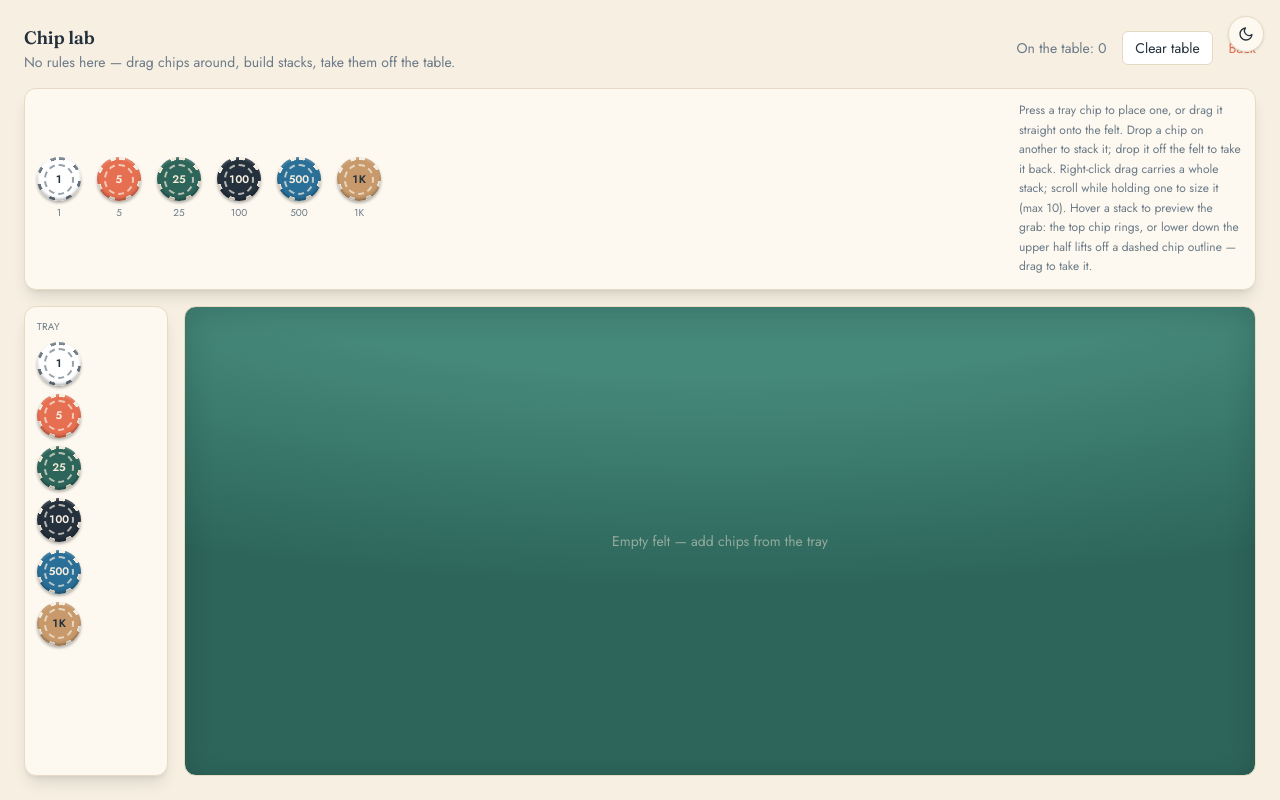
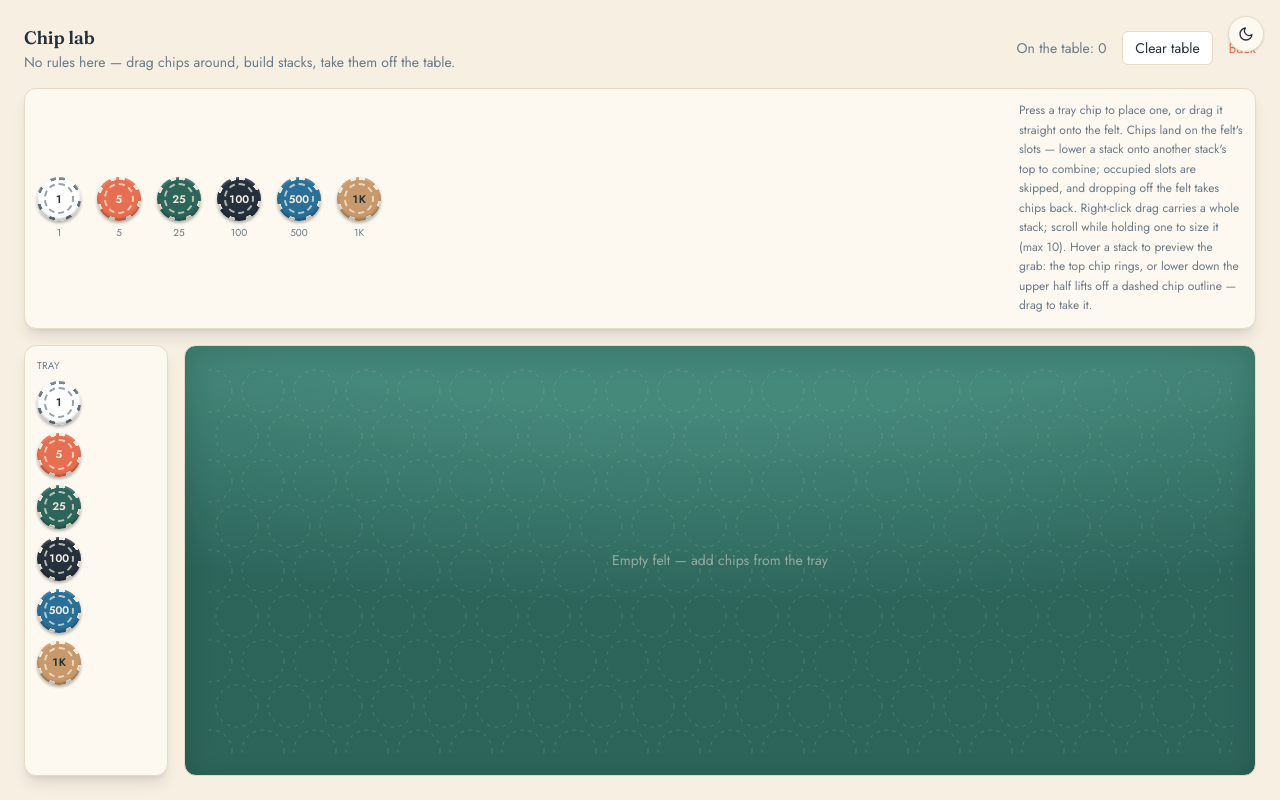
Before and after one commit to sarahrobichaud/ladies, a React (Vite) app in the folder web/: page /chips in a window 1280 px wide. Built offline with nearby package versions, Linux system fonts and the light colour scheme.

Commit message:
feat: add chip stack drag interactions

```diff
--- a/web/src/pages/chip-lab.tsx
+++ b/web/src/pages/chip-lab.tsx
@@ -15,18 +15,22 @@ const TRAY: { value: bigint; tier: number }[] = [
 ];
 
 const CHIP_RADIUS = 22; // matches the 44px chips
-const SNAP_RADIUS = 30; // drop this close to another chip to stack
 const SPAWN_THRESHOLD = 6; // pointer travel before a tray press becomes a drag
 const MAX_STACK = 10; // wheel-sizing cap for a uniform stack
 const STACK_LIFT = 6; // vertical px between chips rendered in a pile
 const PREVIEW_LIFT = 10; // hover preview: how far the upper half rises
+const COMBINE_BAND = 16; // vertical combine band above a stack's top chip
+const COMBINE_HALF_WIDTH = 20; // horizontal tolerance for the combine band
+// Slot lattice: staggered rows (every other row offset half a spacing) so
+// slots align along diagonals. Row height is spacing·√3/2, making every
+// slot equidistant from its six neighbours — a circle packing.
+const SLOT_SPACING = 52;
+const SLOT_ROW_HEIGHT = 45;
 
 type ChipPiece = { id: number; value: bigint; tier: number; x: number; y: number };
 type Piece = ChipPiece & { depth: number; pileSize: number };
 type Drag = { ids: number[]; pointerId: number; grabX: number; grabY: number };
 type Spawn = { value: bigint; tier: number; pointerId: number; startX: number; startY: number };
-
-const clamp = (v: number, min: number, max: number) => Math.min(max, Math.max(min, v));
 
 // The shared kind of a grabbed group, or null when the chips differ —
 // only uniform stacks can be sized with the wheel.
@@ -54,6 +58,82 @@ function withDepths(chips: ChipPiece[]): Piece[] {
   });
 }
 
+// Every lattice slot that fits a felt of w×h, keeping slot centers a chip
+// radius away from the edges so chips never land half-clipped.
+function allSlots(w: number, h: number): { x: number; y: number }[] {
+  const slots: { x: number; y: number }[] = [];
+  for (let row = 0; row * SLOT_ROW_HEIGHT <= h; row++) {
+    const y = row * SLOT_ROW_HEIGHT;
+    if (y < CHIP_RADIUS || y > h - CHIP_RADIUS) continue;
+    const offset = row % 2 === 1 ? SLOT_SPACING / 2 : 0;
+    for (let x = offset; x <= w; x += SLOT_SPACING) {
+      if (x < CHIP_RADIUS || x > w - CHIP_RADIUS) continue;
+      slots.push({ x, y });
+    }
+  }
+  return slots;
+}
+
+// Nearest lattice slot with no chip on it (dragged chips excluded — they
+// are in hand). Null when the felt is full.
+function nearestFreeSlot(
+  chips: ChipPiece[],
+  excludeIds: number[],
+  x: number,
+  y: number,
+  w: number,
+  h: number,
+): { x: number; y: number } | null {
+  const exclude = new Set(excludeIds);
+  const occupied = new Set(chips.filter((c) => !exclude.has(c.id)).map((c) => `${c.x},${c.y}`));
+  let best: { x: number; y: number } | null = null;
+  let bestD = Infinity;
+  for (const s of allSlots(w, h)) {
+    if (occupied.has(`${s.x},${s.y}`)) continue;
+    const d = (s.x - x) ** 2 + (s.y - y) ** 2;
+    if (d < bestD) {
+      bestD = d;
+      best = s;
+    }
+  }
+  return best;
+}
+
+// The pile a dropped group would combine with: the one whose top chip
+// meets the dragged group's bottom chip — a thin band right at the top of
+// the existing stack, never its body.
+function mergeTarget(
+  chips: ChipPiece[],
+  exclude: Set<number>,
+  me: ChipPiece,
+): { x: number; y: number; size: number } | null {
+  const piles = new Map<string, { x: number; y: number; size: number }>();
+  for (const c of chips) {
+    if (exclude.has(c.id)) continue;
+    const key = `${c.x},${c.y}`;
+    const p = piles.get(key) ?? { x: c.x, y: c.y, size: 0 };
+    p.size += 1;
+    piles.set(key, p);
+  }
+
+  let target: { x: number; y: number; size: number } | null = null;
+  let bestD = Infinity;
+  for (const p of piles.values()) {
+    const topY = p.y - (p.size - 1) * STACK_LIFT;
+    // The dragged stack's bottom must be at (or just above) the existing
+    // stack's top — below that line is the body, which never combines.
+    if (me.y < topY - COMBINE_BAND || me.y > topY + 4) continue;
+    const dx = Math.abs(p.x - me.x);
+    if (dx > COMBINE_HALF_WIDTH) continue;
+    const d = dx + Math.abs(topY - me.y);
+    if (d < bestD) {
+      bestD = d;
+      target = p;
+    }
+  }
+  return target;
+}
+
 export function ChipLab() {
   const canvasRef = useRef<HTMLDivElement | null>(null);
   const nextId = useRef(1);
@@ -62,6 +142,18 @@ export function ChipLab() {
   const [drag, setDrag] = useState<Drag | null>(null);
   const [spawn, setSpawn] = useState<Spawn | null>(null);
   const [hoverId, setHoverId] = useState<number | null>(null);
+  const [canvasSize, setCanvasSize] = useState({ w: 0, h: 0 });
+
+  // Measured felt size, for the slot lattice and its landing preview.
+  useEffect(() => {
+    const el = canvasRef.current;
+    if (!el) return;
+    const observer = new ResizeObserver(
+      ([entry]) => setCanvasSize({ w: entry.contentRect.width, h: entry.contentRect.height }),
+    );
+    observer.observe(el);
+    return () => observer.disconnect();
+  }, []);
 
   // Mirror the gesture state for the native wheel listener, which is
   // registered once and would otherwise see stale closures.
@@ -120,6 +212,26 @@ export function ChipLab() {
     const hovered = pieces.find((c) => c.id === hoverId);
     if (!hovered) return null;
     return { hovered, isTop: hovered.depth === hovered.pileSize - 1, cutDepth: hovered.depth };
+  })();
+
+  // Where the dragged group would land: combine onto a pile whose top chip
+  // meets the group's bottom chip, otherwise the nearest FREE slot — an
+  // occupied slot never combines implicitly.
+  const landing = (() => {
+    if (!drag || canvasSize.w === 0) return null;
+    const me = chips.find((c) => c.id === drag.ids[0]);
+    if (!me) return null;
+    const target = mergeTarget(chips, new Set(drag.ids), me);
+    const targetIds = target
+      ? chips
+          .filter((c) => !drag.ids.includes(c.id) && c.x === target.x && c.y === target.y)
+          .map((c) => c.id)
+      : [];
+    const ring = target
+      ? { x: target.x, y: target.y - target.size * STACK_LIFT }
+      : nearestFreeSlot(chips, drag.ids, me.x, me.y, canvasSize.w, canvasSize.h);
+    if (!ring) return null;
+    return { x: ring.x, y: ring.y, combine: target !== null, targetIds };
   })();
 
   const canvasRect = () => canvasRef.current?.getBoundingClientRect() ?? null;
@@ -237,49 +349,33 @@ export function ChipLab() {
       }
       const me = chips.find((c) => c.id === drag.ids[0]);
       if (!me) return;
-      const x = clamp(me.x, CHIP_RADIUS, rect.width - CHIP_RADIUS);
-      const y = clamp(me.y, CHIP_RADIUS, rect.height - CHIP_RADIUS);
-      // Snap against the whole visual column of a pile (base to top), so a
-      // chip taken from a tall stack lands back on it instead of floating
-      // above it.
-      const near = withDepths(chips).find((o) => {
-        if (drag.ids.includes(o.id)) return false;
-        const top = o.y - o.depth * STACK_LIFT;
-        return (
-          Math.abs(o.x - x) < SNAP_RADIUS && y > top - SNAP_RADIUS && y < o.y + SNAP_RADIUS
-        );
-      });
-      if (near) {
-        // Merge onto the target pile: the group lands on top, so it moves to
-        // the end of the array (paint order) as well as to the position.
-        setChips((cs) => {
-          const group = cs
+      // Combine onto the target pile when the group's bottom chip is in
+      // its top band; otherwise the nearest FREE slot — an occupied slot
+      // never combines implicitly (only falls back to it if the felt is
+      // completely full).
+      const target = mergeTarget(chips, new Set(drag.ids), me);
+      const free = nearestFreeSlot(chips, drag.ids, me.x, me.y, rect.width, rect.height);
+      const dest = target ?? free;
+      if (!dest) return;
+      setChips((cs) => [
+        ...cs.filter((c) => !drag.ids.includes(c.id)),
+        ...cs
           .filter((c) => drag.ids.includes(c.id))
-            .map((c) => ({ ...c, x: near.x, y: near.y }));
-          const rest = cs.filter((c) => !drag.ids.includes(c.id));
-          return [...rest, ...group];
-        });
-      } else {
-        setChips((cs) =>
-          cs.map((c) => (drag.ids.includes(c.id) ? { ...c, x, y } : c)),
-        );
-      }
+          .map((c) => ({ ...c, x: dest.x, y: dest.y })),
+      ]);
     } else if (spawn && spawn.pointerId === e.pointerId) {
       setSpawn(null);
-      // A press without travel is a click: drop a chip near mid-felt.
+      // A press without travel is a click: fill the nearest free slot to
+      // mid-felt, so repeated clicks build a stack instead of scattering.
       const rect = canvasRect();
       if (!rect) return;
-      const x = clamp(
-        rect.width / 2 + (Math.random() - 0.5) * 160,
-        CHIP_RADIUS,
-        rect.width - CHIP_RADIUS,
-      );
-      const y = clamp(
-        rect.height / 2 + (Math.random() - 0.5) * 100,
-        CHIP_RADIUS,
-        rect.height - CHIP_RADIUS,
-      );
-      addChip(spawn.value, spawn.tier, x, y);
+      const center = { x: rect.width / 2, y: rect.height / 2 };
+      const free = allSlots(rect.width, rect.height)
+        .map((s) => ({ s, d: (s.x - center.x) ** 2 + (s.y - center.y) ** 2 }))
+        .sort((a, b) => a.d - b.d)
+        .find(({ s }) => !chips.some((c) => c.x === s.x && c.y === s.y));
+      const spot = free ? free.s : center;
+      addChip(spawn.value, spawn.tier, spot.x, spot.y);
     }
   };
 
@@ -329,11 +425,12 @@ export function ChipLab() {
           </div>
         ))}
         <p className="ml-auto max-w-56 text-xs leading-relaxed text-muted">
-          Press a tray chip to place one, or drag it straight onto the felt. Drop a chip on
-          another to stack it; drop it off the felt to take it back. Right-click drag carries a
-          whole stack; scroll while holding one to size it (max 10). Hover a stack to preview the
-          grab: the top chip rings, or lower down the upper half lifts off a dashed chip outline —
-          drag to take it.
+          Press a tray chip to place one, or drag it straight onto the felt. Chips land on the
+          felt's slots — lower a stack onto another stack's top to combine; occupied slots are
+          skipped, and dropping off the felt takes chips back.
+          Right-click drag carries a whole stack; scroll while holding one to size it (max 10).
+          Hover a stack to preview the grab: the top chip rings, or lower down the upper half
+          lifts off a dashed chip outline — drag to take it.
         </p>
       </div>
 
@@ -360,6 +457,104 @@ export function ChipLab() {
           onPointerLeave={() => setHoverId(null)}
           className="pov-felt relative min-h-0 flex-1 overflow-hidden rounded-xl border border-line"
         >
+          {/* Slot lattice: staggered circle slots, clipped to where chips can
+              land so the visible slots match the snap targets exactly */}
+          {canvasSize.w > 0 && (
+            <svg className="pointer-events-none absolute inset-0 h-full w-full" aria-hidden>
+              <defs>
+                <pattern
+                  id="slot-lattice"
+                  width={SLOT_SPACING}
+                  height={SLOT_ROW_HEIGHT * 2}
+                  patternUnits="userSpaceOnUse"
+                >
+                  <g
+                    fill="none"
+                    stroke="var(--on-felt)"
+                    strokeOpacity="0.16"
+                    strokeWidth="1"
+                    strokeDasharray="3 5"
+                  >
+                    <circle cx={0} cy={0} r={CHIP_RADIUS - 1} />
+                    <circle cx={SLOT_SPACING} cy={0} r={CHIP_RADIUS - 1} />
+                    <circle
+                      cx={SLOT_SPACING / 2}
+                      cy={SLOT_ROW_HEIGHT}
+                      r={CHIP_RADIUS - 1}
+                    />
+                    <circle cx={0} cy={SLOT_ROW_HEIGHT * 2} r={CHIP_RADIUS - 1} />
+                    <circle cx={SLOT_SPACING} cy={SLOT_ROW_HEIGHT * 2} r={CHIP_RADIUS - 1} />
+                  </g>
+                </pattern>
+                <clipPath id="slot-clip">
+                  <rect
+                    x={CHIP_RADIUS}
+                    y={CHIP_RADIUS}
+                    width={Math.max(0, canvasSize.w - CHIP_RADIUS * 2)}
+                    height={Math.max(0, canvasSize.h - CHIP_RADIUS * 2)}
+                  />
+                </clipPath>
+              </defs>
+              <rect width="100%" height="100%" fill="url(#slot-lattice)" clipPath="url(#slot-clip)" />
+            </svg>
+          )}
+
+          {/* Merge-target halo: pulses around the stack the dragged group
+              will combine with */}
+          {landing?.combine &&
+            (() => {
+              const n = landing.targetIds.length;
+              return (
+                <div
+                  className="stack-pulse pointer-events-none absolute rounded-full border-2 border-orange"
+                  style={{
+                    left: landing.x,
+                    top: landing.y - ((n - 1) * STACK_LIFT) / 2,
+                    width: CHIP_RADIUS * 2 + 12,
+                    height: CHIP_RADIUS * 2 + (n - 1) * STACK_LIFT + 12,
+                    zIndex: 9,
+                  }}
+                />
+              );
+            })()}
+
+          {/* Landing preview while dragging: a dashed ghost marking where
+              the group's bottom chip will sit — orange when it's combining
+              onto a stack. Painted behind the chips so stacks always read
+              as sitting in the slot. */}
+          {landing && (
+            <div
+              className={`pointer-events-none absolute rounded-full border-2 border-dashed ${
+                landing.combine ? 'border-orange bg-orange-tint/20' : 'border-on-felt/60'
+              }`}
+              style={{
+                left: landing.x,
+                top: landing.y,
+                width: CHIP_RADIUS * 2,
+                height: CHIP_RADIUS * 2,
+                transform: 'translate(-50%, -50%)',
+                zIndex: 9,
+              }}
+            />
+          )}
+          {/* Hovered stack value badge, floating above the pile */}
+          {hover &&
+            (() => {
+              const pile = pieces.filter(
+                (c) => c.x === hover.hovered.x && c.y === hover.hovered.y,
+              );
+              const pileTotal = pile.reduce((sum, c) => sum + c.value, 0n);
+              const topY = hover.hovered.y - (pile.length - 1) * STACK_LIFT;
+              return (
+                <div
+                  className="pointer-events-none absolute z-40 -translate-x-1/2 -translate-y-1/2 rounded-full border border-line bg-canvas/90 px-2 py-0.5 text-xs font-semibold tabular-nums text-ink shadow"
+                  style={{ left: hover.hovered.x, top: Math.max(14, topY - CHIP_RADIUS - 12) }}
+                >
+                  {formatChips(pileTotal)}
+                </div>
+              );
+            })()}
+
           {/* Ghost chip marking the cut plane — painted between the lower
               stack and the lifted upper half (same z as the cut chip, but
               earlier in DOM order) */}
@@ -388,8 +583,16 @@ export function ChipLab() {
               hover !== null && !hover.isTop && inHoverPile && chip.depth >= hover.cutDepth;
             const topHover = hover !== null && hover.isTop && chip.id === hover.hovered.id;
             const lift = cutChip ? PREVIEW_LIFT : 0;
+            const isMergeTarget = landing?.targetIds.includes(chip.id) ?? false;
             const chipClass = dragging
               ? 'brightness-110'
+              : drag
+                ? isMergeTarget
+                  ? // The pile receiving the merge stands out, not dimmed.
+                    'brightness-110'
+                  : // Filter-based dim: chips stay opaque so piles still
+                    // occlude internally (opacity would make stacks see-through).
+                    'brightness-50 saturate-50'
                 : topHover
                   ? 'ring-2 ring-blue brightness-110'
                   : cutChip
@@ -404,7 +607,9 @@ export function ChipLab() {
                   top: chip.y - chip.depth * STACK_LIFT - lift,
                   transform: 'translate(-50%, -50%)',
                   zIndex: dragging ? 50 : 10 + chip.depth,
-                  transition: dragging ? 'none' : 'left 160ms ease, top 160ms ease',
+                  transition: dragging
+                    ? 'filter 160ms ease'
+                    : 'left 160ms ease, top 160ms ease, filter 160ms ease',
                 }}
                 onPointerDown={onPointerDownChip(chip)}
                 onPointerMove={onPointerMove}
```
Also changed, not shown: web/src/styles/system.css (+24 -0 lines). Lines whose indentation alone changed are shown as unchanged.
